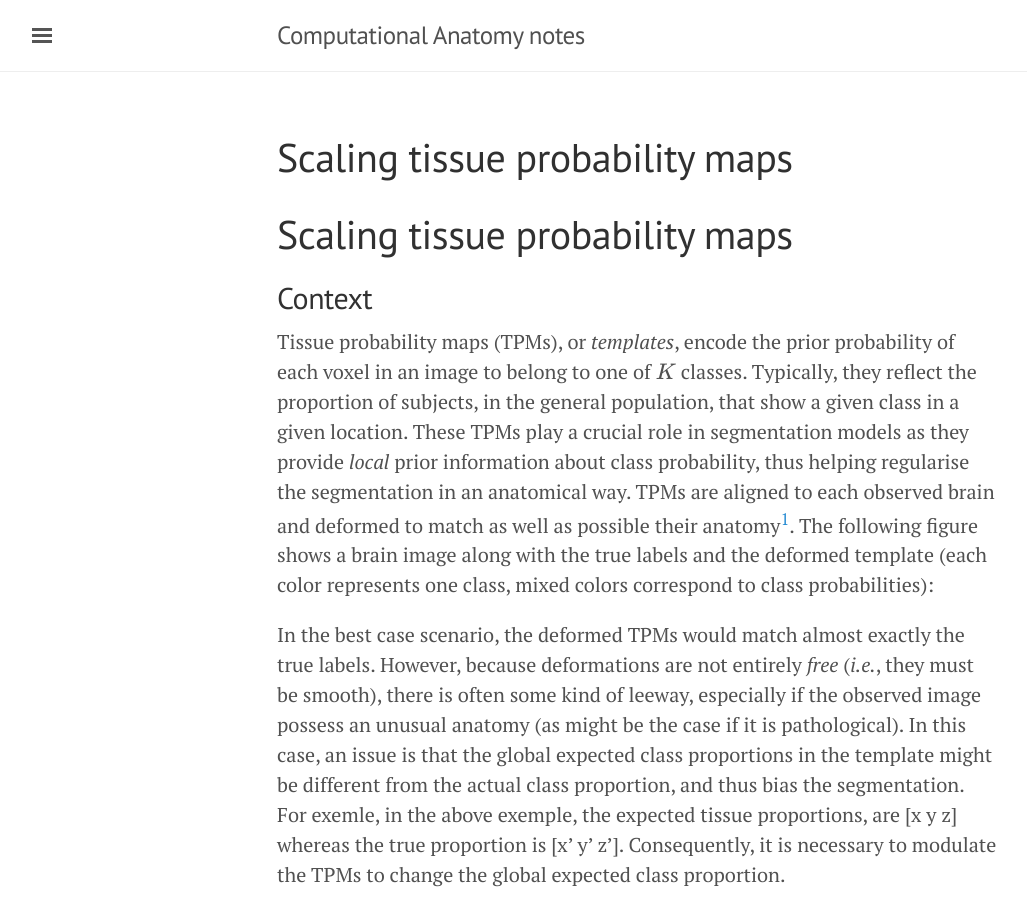
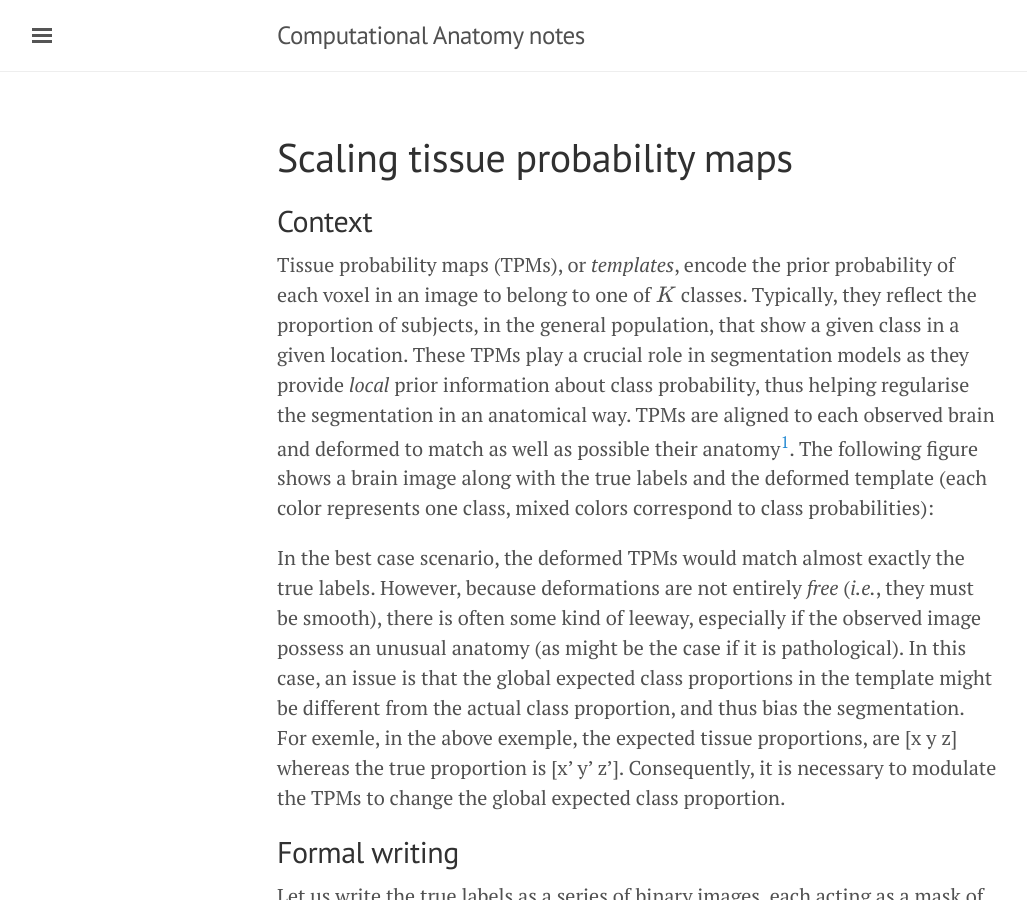
Before and after one commit to balbasty/computational-anatomy-notes, a Jekyll site: the page built from tpm-scale.md, in a window 1280 px wide and 900 px high. Shown: the whole window, without its empty margins (3-1030 px from the left). Built offline with Jekyll 4.4.1, drawn with Linux system fonts in a browser that asks for light colours; formulas are drawn with MathJax 3.

Commit message:
Remove duplicated title

```diff
--- a/tpm-scale.md
+++ b/tpm-scale.md
@@ -3,9 +3,6 @@ layout: page
 title:  Scaling tissue probability maps
 ---
 {% include lib/mathjax.html %}
-
-Scaling tissue probability maps
-===============================
 
 Context
 -------
```
